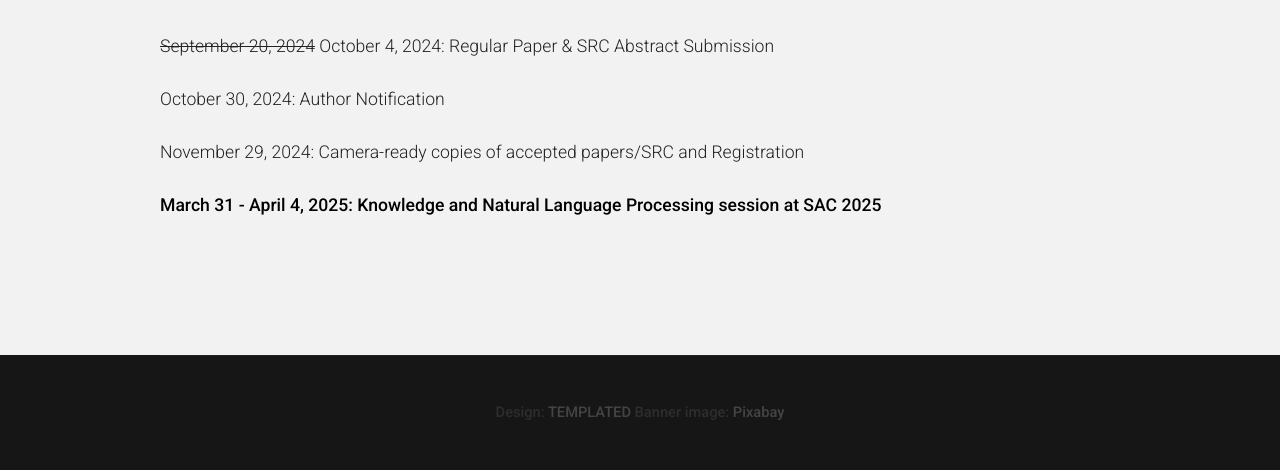
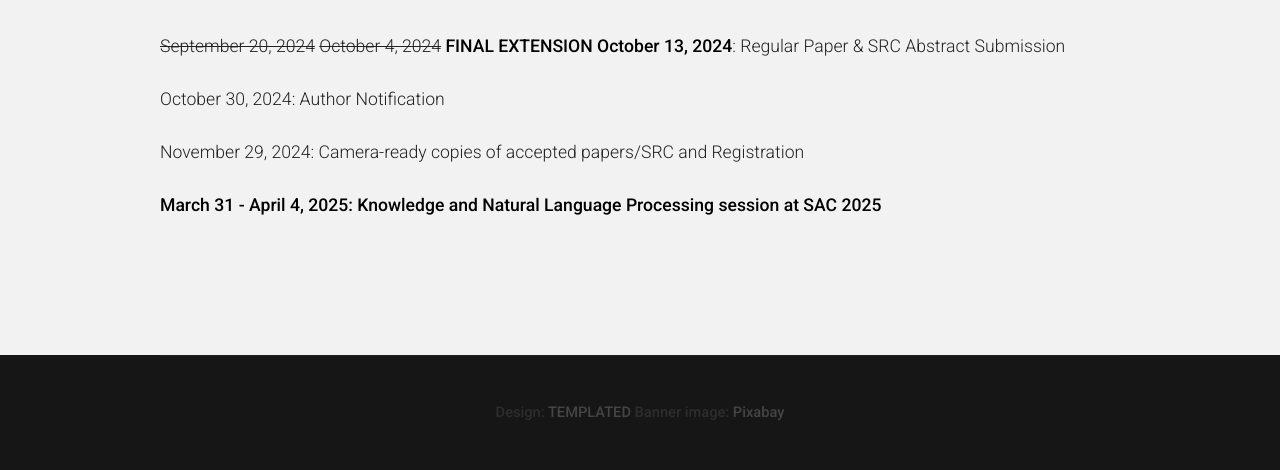
Before and after one commit to KNLP-SAC/2025, a plain HTML site: page important_dates.html in a window 1280 px wide. Shown: the part 574-1044 px from the top of the page. Drawn offline with nearby package versions, Linux system fonts and the light colour scheme.

Commit message:
FINAL EXTENSION

```diff
--- a/important_dates.html
+++ b/important_dates.html
@@ -60,7 +60,7 @@
 							<header>
 								<h2 style="text-align: left">Important Dates</h2>
 							</header>
-							<p><strike>September 20, 2024</strike> October 4, 2024: Regular Paper & SRC Abstract Submission</p>
+							<p><strike>September 20, 2024</strike> <strike>October 4, 2024</strike> <strong>FINAL EXTENSION October 13, 2024</strong>: Regular Paper & SRC Abstract Submission</p>
 							<p>October 30, 2024: Author Notification</p>
 							<p>November 29, 2024: Camera-ready copies of accepted papers/SRC and Registration</p>
 							<p><b>March 31 - April 4, 2025: Knowledge and Natural Language Processing session at SAC 2025</p>
```
